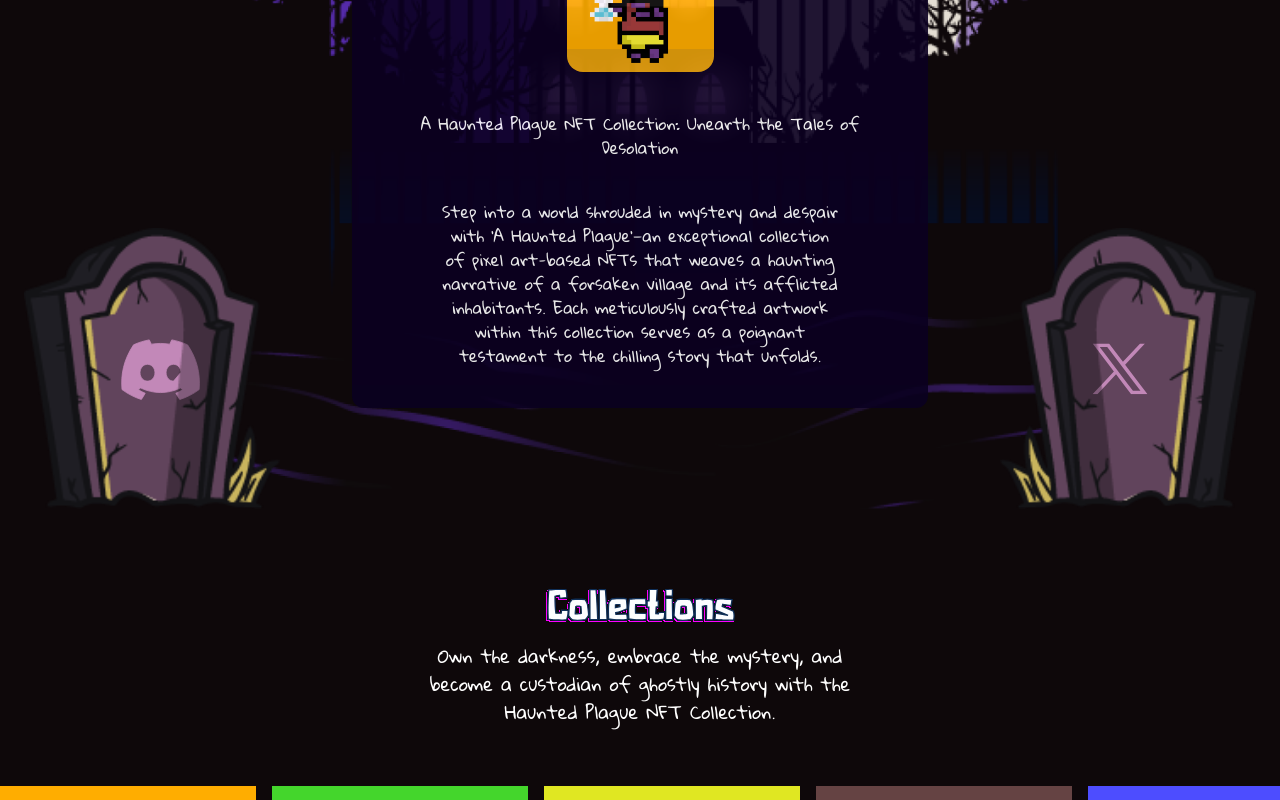
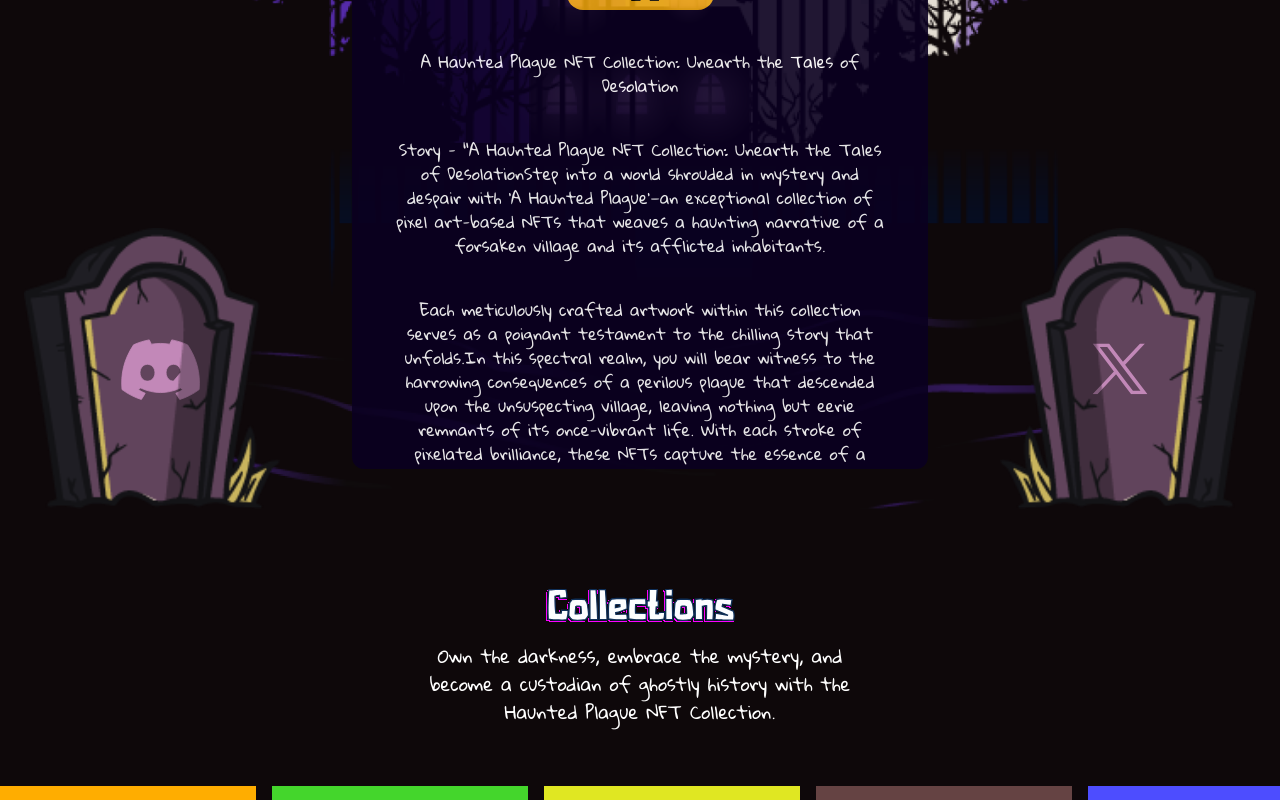
Before and after one commit to VijayAlpha/hunter-nft-website, a Next.js app: page / in a window 1280 px wide. Shown: the part 1140-1940 px from the top of the page. Built offline with nearby package versions, Linux system fonts and the light colour scheme.

Commit message:
Bug Fixed

```diff
--- a/app/components/About.jsx
+++ b/app/components/About.jsx
@@ -3,26 +3,54 @@ const About = () => {
     <section
       className="section-about min-h-screen w-full flex flex-col justify-center items-center relative p-8"
       id="about">
-      <div className="max-w-xl rounded-xl bg-[#0B0021] opacity-90 flex flex-col items-center gap-10 p-10 text-center absolute">
-        <img src="/asserts/images/name-story.svg"/>
+      <div className="max-w-xl max-h-[90vh] my-10 rounded-xl bg-[#0B0021] opacity-90 flex flex-col items-center gap-10 p-10 text-center absolute overflow-y-auto">
+        <img src="/asserts/images/name-story.svg" />
         <img src="/asserts/images/nft-1.svg" />
 
         <p>A Haunted Plague NFT Collection: Unearth the Tales of Desolation</p>
-        <p className="w-4/5">
-          Step into a world shrouded in mystery and despair with 'A Haunted
-          Plague'—an exceptional collection of pixel art-based NFTs that weaves
-          a haunting narrative of a forsaken village and its afflicted
-          inhabitants. Each meticulously crafted artwork within this collection
-          serves as a poignant testament to the chilling story that unfolds.
+        <p className="">
+          Story - "A Haunted Plague NFT Collection: Unearth the Tales of
+          DesolationStep into a world shrouded in mystery and despair with 'A
+          Haunted Plague'—an exceptional collection of pixel art-based NFTs that
+          weaves a haunting narrative of a forsaken village and its afflicted
+          inhabitants.
+        </p>
+        <p>
+          Each meticulously crafted artwork within this collection serves as a
+          poignant testament to the chilling story that unfolds.In this spectral
+          realm, you will bear witness to the harrowing consequences of a
+          perilous plague that descended upon the unsuspecting village, leaving
+          nothing but eerie remnants of its once-vibrant life. With each stroke
+          of pixelated brilliance, these NFTs capture the essence of a world
+          irrevocably transformed by darkness and suffering.
+        </p>
+        <p>
+          Every NFT in 'A Haunted Plague' is a unique masterpiece, a portal to a
+          bygone era where the afflicted villagers grappled with their fate and
+          the malevolent forces that enveloped their lives. These pixelated
+          masterpieces invite you to explore the intricacies of this chilling
+          narrative, from the haunted streets to the ghostly figures that linger
+          in the shadows.
+        </p>
+        <p>
+          As you immerse yourself in this haunting journey through 'A Haunted
+          Plague,' you'll discover not just art but a living, breathing story,
+          each NFT acting as a window into a world where dread and despair are
+          eternally entwined. Collectors and enthusiasts alike will be drawn to
+          the eerie beauty and evocative storytelling that define this
+          remarkable NFT collection.Experience the haunted history, capture the
+          essence of despair, and own a piece of this ghostly saga with 'A
+          Haunted Plague'—where pixel art and narrative merge to create an NFT
+          collection like no other'
         </p>
       </div>
       <img
         src="/asserts/images/stone-1.svg"
-        className="w-32 lg:w-64 absolute left-0	bottom-0  ml-6"
+        className="hidden md:block w-32 lg:w-64 absolute left-0 bottom-0  ml-6"
       />
       <img
         src="/asserts/images/stone-2.svg"
-        className="w-32 lg:w-64 absolute right-0	bottom-0 mr-6"
+        className="hidden md:block w-32 lg:w-64 absolute right-0	bottom-0 mr-6"
       />
     </section>
   );
--- a/app/components/FAQ.jsx
+++ b/app/components/FAQ.jsx
@@ -18,8 +18,8 @@ function FAQItem({ num, question, answer }) {
         alt=""
       />
       <div className="w-full">
-        <h3 className="text-3xl mb-5">{question}</h3>
-        {isAnswerVisible && <p>{answer}</p>}
+        <h3 className="text-3xl my-5">{question}</h3>
+        {isAnswerVisible && <p className="mb-12">{answer}</p>}
       </div>
       <div className="hidden md:block">
         {isAnswerVisible ? (
--- a/app/components/Footer.jsx
+++ b/app/components/Footer.jsx
@@ -1,5 +1,7 @@
 const Footer = () => {
   return (
+    <>
+      <img src="/asserts/images/name-contact.svg" alt="" />
       <footer className="section-footer flex flex-col items-center w-full relative min-h-screen">
         <div className="flex-1 flex flex-col justify-around items-center absolute bottom-0">
           <img
@@ -9,8 +11,8 @@ const Footer = () => {
           />
           <div className="text-center [&>*]:m-10 ">
             <p className="text-center text-lg max-w-md">
-            Lorem ipsum dolor sit amet consectetur. Sed cras integer diam ac
-            morbi adipiscing sodales
+              Embrace the darkness, own the mystery. Haunted Plague NFTs – where
+              legends become tokens
             </p>
             <div className="flex gap-4 justify-center">
               <img
@@ -29,6 +31,7 @@ const Footer = () => {
           </div>
         </div>
       </footer>
+    </>
   );
 };
 
```
Also changed, not shown: public/asserts/images/name-contact.svg (added). Lines whose indentation alone changed are shown as unchanged.
